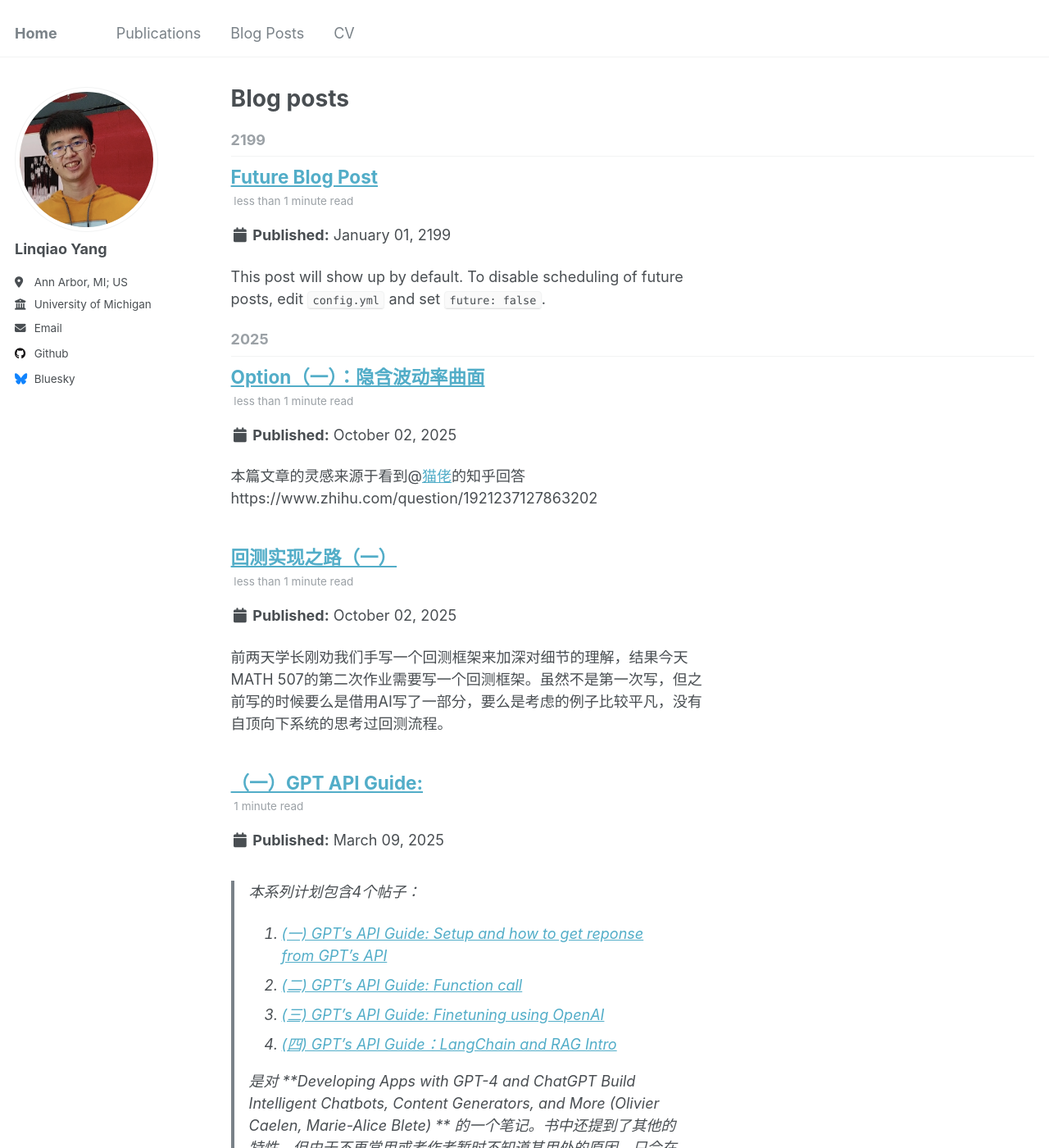
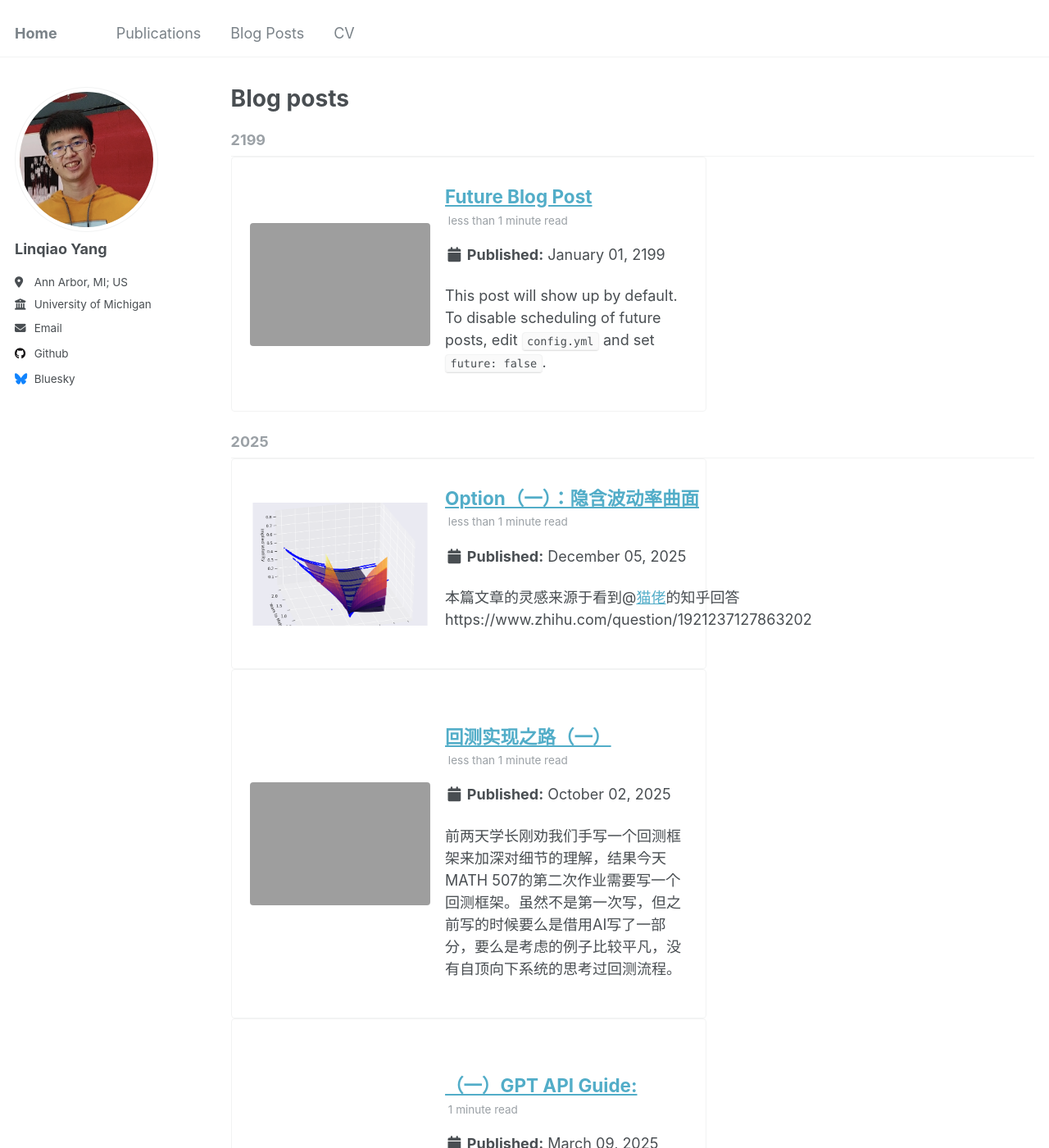
Before and after one commit to joelyanglq/joelyanglq.github.io, a Jekyll site: the page built from _pages/year-archive.html, in a window 1280 px wide and 1400 px high. Shown: the whole window at 82% size. Built offline with Jekyll 4.4.1, drawn with Linux system fonts in a browser that asks for light colours.

Commit message:
[ New ] Allow Cards style blog display

```diff
--- a/_includes/archive-single.html
+++ b/_includes/archive-single.html
@@ -12,8 +12,10 @@
   {% assign title = post.title %}
 {% endif %}
 
+{% assign show_teaser = include.show_teaser and teaser %}
+
 <div class="{{ include.type | default: "list" }}__item">
-  <article class="archive__item" itemscope itemtype="http://schema.org/CreativeWork">
+  <article class="archive__item{% if show_teaser %} archive__item--teaser{% endif %}" itemscope itemtype="http://schema.org/CreativeWork">
     {% if include.type == "grid" and teaser %}
       <div class="archive__item-teaser">
         <img src=
@@ -22,9 +24,21 @@
           {% else %}
             "{{ teaser | prepend: "/images/" | prepend: base_path }}"
           {% endif %}
-          alt="">
+          alt="{{ title | strip_html | escape }}">
+      </div>
+    {% elsif show_teaser %}
+      <div class="archive__item-teaser">
+        <img src=
+          {% if teaser contains "://" %}
+            "{{ teaser }}"
+          {% else %}
+            "{{ teaser | prepend: "/images/" | prepend: base_path }}"
+          {% endif %}
+          alt="{{ title | strip_html | escape }}">
       </div>
     {% endif %}
+
+    {% if show_teaser %}<div class="archive__item-body">{% endif %}
 
     <h2 class="archive__item-title" itemprop="headline">
       {% if post.link %}
@@ -66,5 +80,7 @@
       <p><a href="{{ post.slidesurl }}">Download Slides</a></p>
     {% endif %}
 
+    {% if show_teaser %}</div>{% endif %}
+
   </article>
 </div>
--- a/_pages/year-archive.html
+++ b/_pages/year-archive.html
@@ -15,5 +16,5 @@ redirect_from:
     <h2 id="{{ year | slugify }}" class="archive__subtitle">{{ year }}</h2>
     {% capture written_year %}{{ year }}{% endcapture %}
   {% endif %}
-  {% include archive-single.html %}
+  {% include archive-single.html show_teaser=page.show_teasers %}
 {% endfor %}
--- a/_sass/_archive.scss
+++ b/_sass/_archive.scss
@@ -104,6 +104,38 @@
 
   .page__meta {
     margin: 0 0 4px;
+  }
+}
+
+.archive__item--teaser {
+  display: flex;
+  flex-direction: column;
+  gap: 1rem;
+  padding: 1.25rem;
+  border: 1px solid $border-color;
+  border-radius: $border-radius;
+  background: $background-color;
+
+  .archive__item-teaser {
+    margin: 0;
+  }
+
+  .archive__item-body {
+    flex: 1;
+  }
+
+  @include breakpoint($small) {
+    flex-direction: row;
+    align-items: center;
+
+    .archive__item-teaser {
+      flex: 0 0 220px;
+    }
+  }
+
+  .archive__item-teaser img {
+    height: 150px;
+    object-fit: cover;
   }
 }
 
```
Also changed, not shown: other parts of _pages/year-archive.html (+1 -0 lines), _posts/2025-12-04-iv-surface.md (+3 -1 lines).
